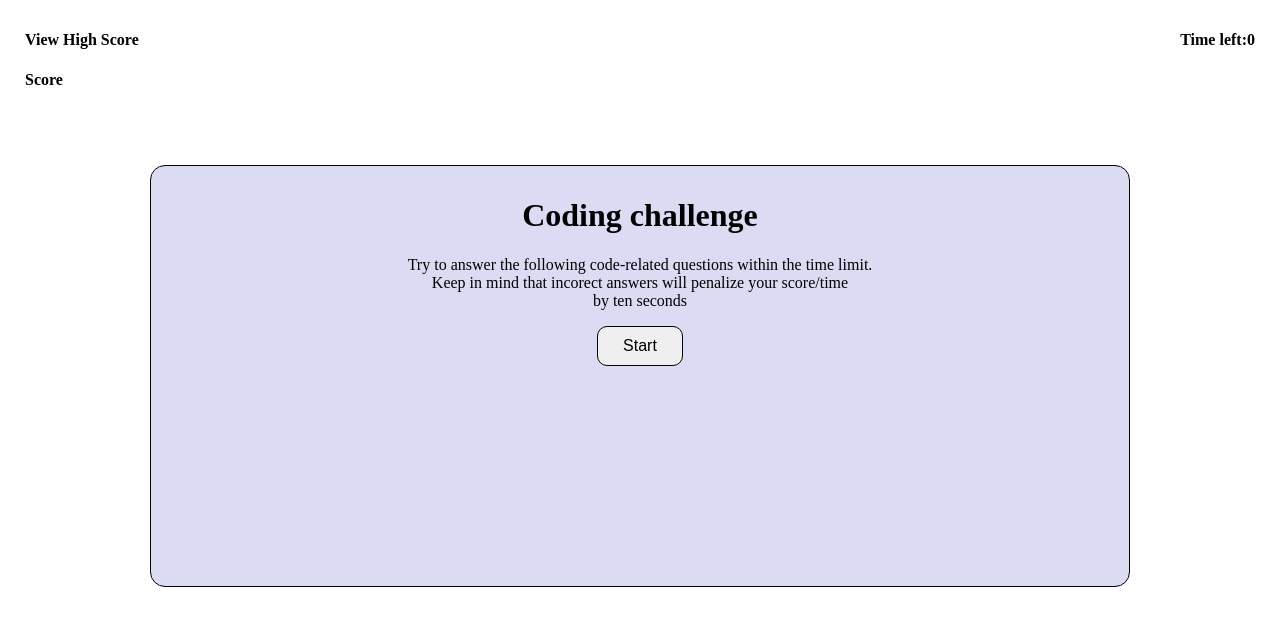
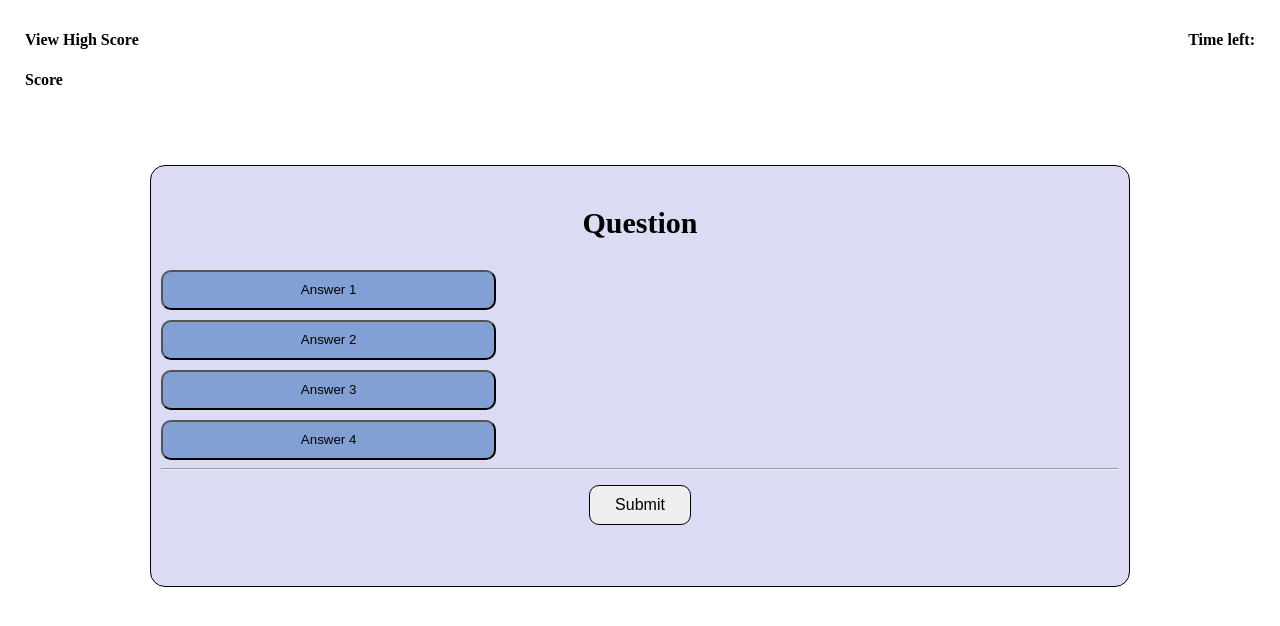
Before and after one commit to trungbr007/Quiz-Code-Challenege, a plain HTML site: page index.html in a window 1280 px wide. Both pictures are taken after a click on the button "Start". Drawn offline with nearby package versions, Linux system fonts and the light colour scheme.

Commit message:
Shown questions

```diff
--- a/assets/css/style.css
+++ b/assets/css/style.css
@@ -34,12 +34,15 @@ main{
     height:300px;
 }
 
-#question {
+#questions{
     margin:30px;
+    font-size: 30px;
+    font-weight: bolder;
+
 }
 
 .answer-btns {
-    display:grid;
+    display:flex;
     gap:10px;
     margin: 2px 0;
     display: flex;
@@ -50,6 +53,9 @@ main{
 .ans-btn{
     background-color: rgb(131, 160, 212);
     border-radius: 10px;
+    display: inline-block;
+    width: 35%;
+    height: 40px;
 
 }
 
@@ -76,28 +82,9 @@ main{
     display: none;
 }
 
+#correct-answer{
+    float: left;
+    font-weight: bolder;
 
-
-
-
-/*.hidden{
-    font-size: 25px;
+    display:none;
 }
-
-.{
-    height: 150px;
-    font-size: 20px;
-}
-
-.
-.btn{
-
-    border: solid black 1px;
-    border-radius: 10px;
-    color: black;
-    padding: 15px 32px;
-    text-align: center;
-    text-decoration: none;
-    display: inline-block;
-    font-size: 16px;
-}*/
--- a/assets/js/quiz.js
+++ b/assets/js/quiz.js
@@ -41,37 +41,47 @@ const q=document.getElementById("questions");
 const a= document.getElementById("answer-buttons");
 const submitBtn=document.getElementById("submit-button");
 const scoRe= document.getElementById("score");
-var correct
+const title=document.querySelector(".title");
+const content=document.querySelector(".content");
+const questionbox=document.getElementById("question-container");
+
+startBtn.addEventListener('click',showQuestion);
 
 
-startBtn.addEventListener('click',showQuestion);
-submitBtn.addEventListener('click',currentQuestion)
+function displayQuestion(){
+
+    questionbox.style.display='block';
+    submitBtn.style.display='block';
+}
 
 function showQuestion(){
-var tiTle= document.querySelector(".title");
-var conTent=document.querySelector(".content");
 
+    startBtn.style.display='none';
+    title.remove();
+    content.remove();
 
-}
+    return displayQuestion();
+
+};
 
 function showAnswer(){
 
 
-}
+};
 
 function currentQuestion(){
 
 
-}
+};
 
 function scoreRender(){
 
 
 
-}
+};
 
 function timeLeft(){
 
 
 
-}
+};
--- a/index.html
+++ b/index.html
@@ -20,7 +20,7 @@
             </div>
             <div id ="TiMer" class="timer-running">
                 <h4>
-                    Time left:0
+                    Time left:
                 </h4>
             </div>
         </header>
@@ -35,7 +35,7 @@
                </p>
             </div>
 
-            <div id="question container" class="hidden">
+            <div id="question-container" class="hidden">
                 <div id="questions">Question</div>
                 <div id="answer-buttons" class="answer-btns">
                     <button class="ans-btn">Answer 1</button>
@@ -43,6 +43,11 @@
                     <button class="ans-btn">Answer 3</button>
                     <button class="ans-btn">Answer 4</button>
                 </div>
+                <hr>
+                <div id="correct-answer" >
+                    Answer:
+                </div>
+
 
             </div>
             <div class="controls">
```
